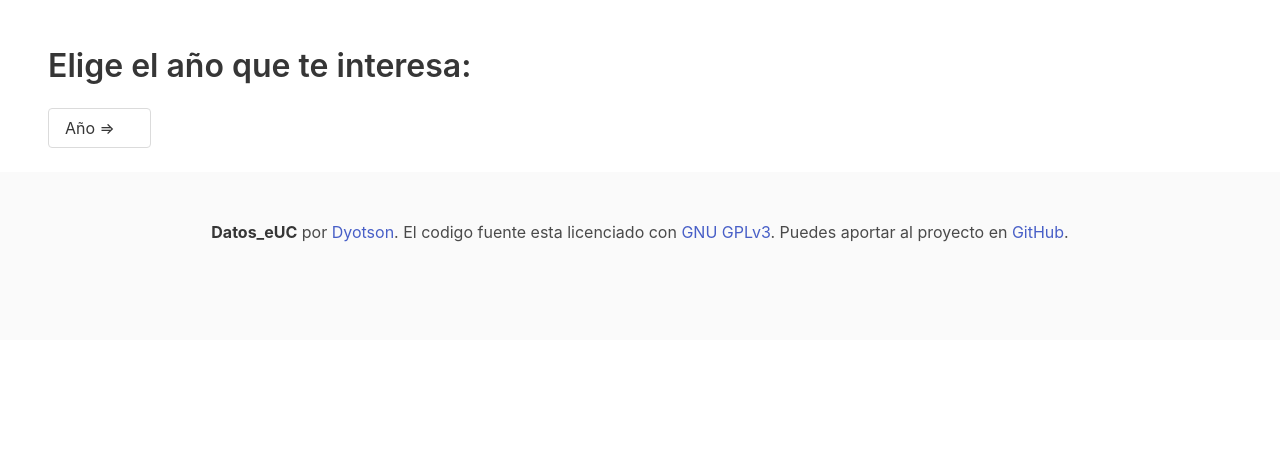
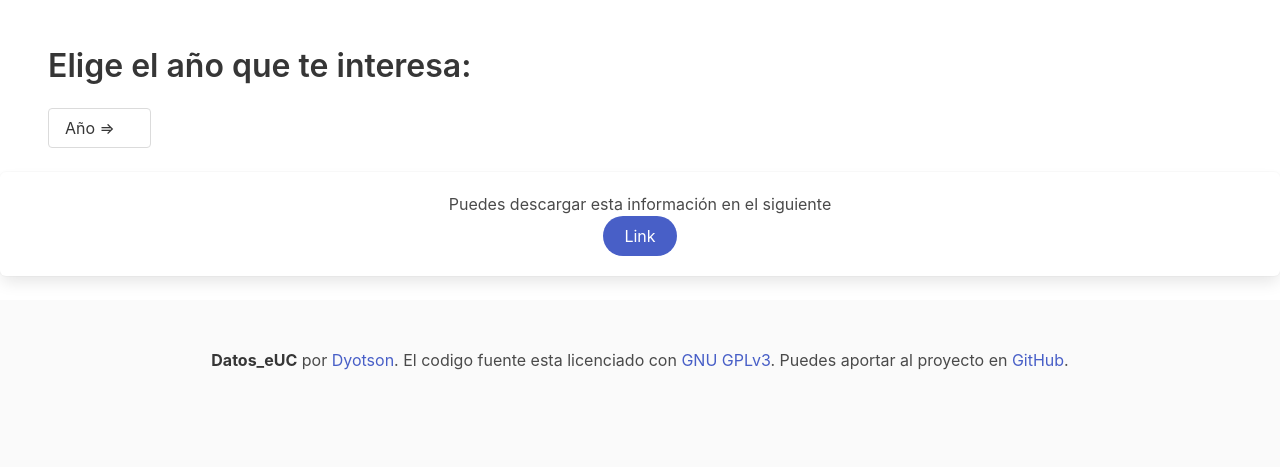
Before and after one commit to Dyotson/DatosUC, a Django app: page /datos/elecciones_feuc in a window 1280 px wide. Shown: the part 52-519 px from the top of the page. Run offline with Django 4.2, Linux system fonts and the light colour scheme; data that the repository does not hold is empty.

Commit message:
Added line spacer

```diff
--- a/DatosUC/main/templates/main/elecciones_feuc.html
+++ b/DatosUC/main/templates/main/elecciones_feuc.html
@@ -128,10 +128,15 @@
           }
       });
       </script>
+      <hr style="border-top: 8px solid #bbb; border-radius: 5px;"></hr>
     {% endfor %}
   </div>
   {% endfor %}
   <div class="mt-5"></div>
+  <div class="box has-text-centered">
+    <p class="has-text-centered">Puedes descargar esta información en el siguiente </p>
+    <button class="button has-text-centered is-link is-rounded is-centered" onclick="location.href='https://github.com/Dyotson/DatosUC/blob/main/datos/elecciones_feuc.csv';">Link</button>
+  </div>
   <script>
     {% for ano in anos %}
     var ano{{ano}} = document.getElementById("{{ano}}");
```
